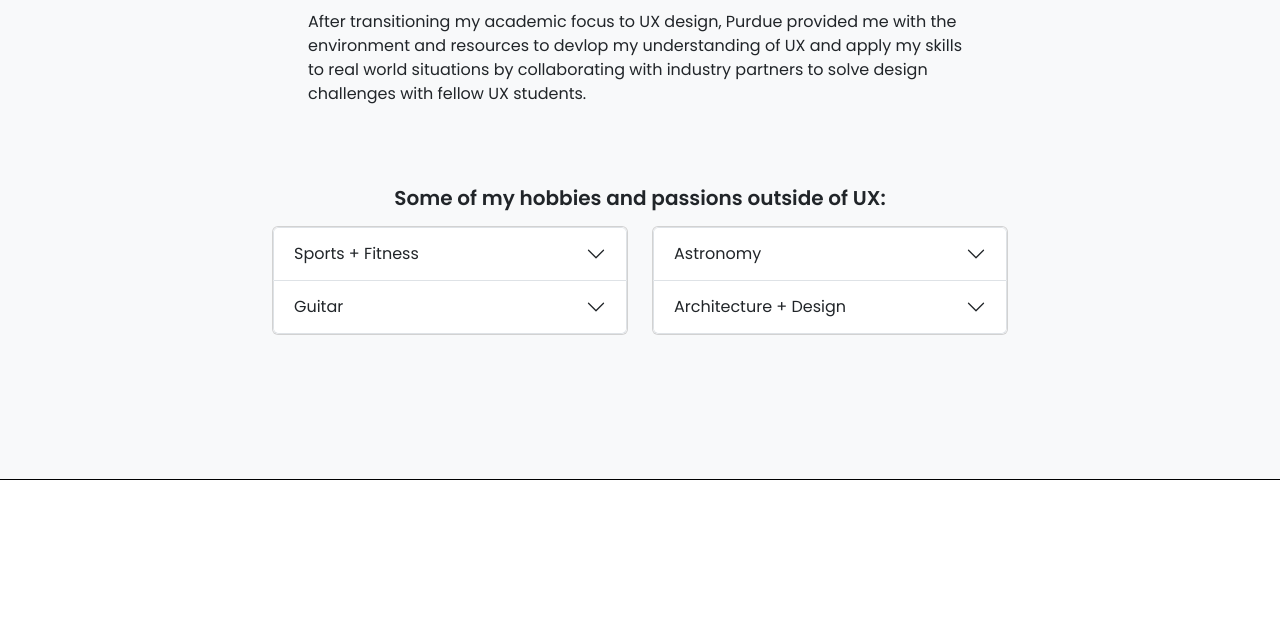
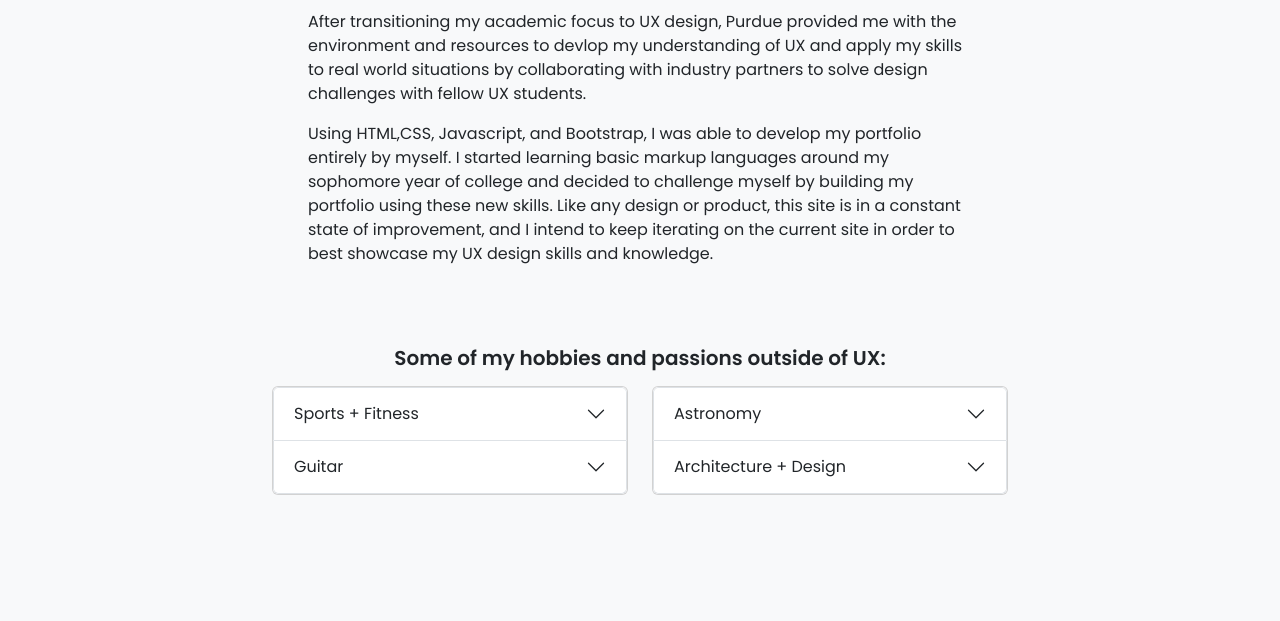
Before and after one commit to fayeochi/fayeochi.github.io, a plain HTML site: page index.html in a window 1280 px wide. Shown: the part 2140-2761 px from the top of the page. Drawn offline with nearby package versions, Linux system fonts and the light colour scheme.

Commit message:
Update index.html
update

```diff
--- a/index.html
+++ b/index.html
@@ -1075,9 +1075,11 @@
                         <p class="text-start ">I am currently a junior at Purdue University studying User Experience Design with minors in psychology and design + innovation. </p>
                         <p class="text-start ">Throughout my life, my fascination with understanding how things work has been my driving force. This passion led me to pursue engineering at Purdue University, where I developed my problem-solving and design thinking skills. Moreover, I gained valuble real-world experience while working in the field of construction. These experiences not only exposed me to the different aspects of infrastructure design but also provided me with insight into the intersection of principles between UX, architecture, and engineering. It was during these formative experiences that I first saw the potential for design to impact user experiences, both physical and digital. Interested by this intersection, I delved deeper in the world of UX, design thinking, and human-computer interaction. As I reflected on my aspirations and strenghts, I came to realize my true path led to the ever-evolving field of UX.</p>
                         <p class="text-start ">After transitioning my academic focus to UX design, Purdue provided me with the environment and resources to devlop my understanding of UX and apply my skills to real world situations by collaborating with industry partners to solve design challenges with fellow UX students.</p>
+                        <p>Using HTML,CSS, Javascript, and Bootstrap, I was able to develop my portfolio entirely by myself. I started learning basic markup languages around my sophomore year of college and decided to challenge myself by building my portfolio using these new skills. Like any design or product, this site is in a constant state of improvement, and I intend to keep iterating on the current site in order to best showcase my UX design skills and knowledge. </h5>
 
                       </div>
                 </div>
+
             </div>
             <div class="container fade-in mt-3">
               <h5 class="text-center fw-bold mb-2">Some of my hobbies and passions outside of UX:</h5>
```
